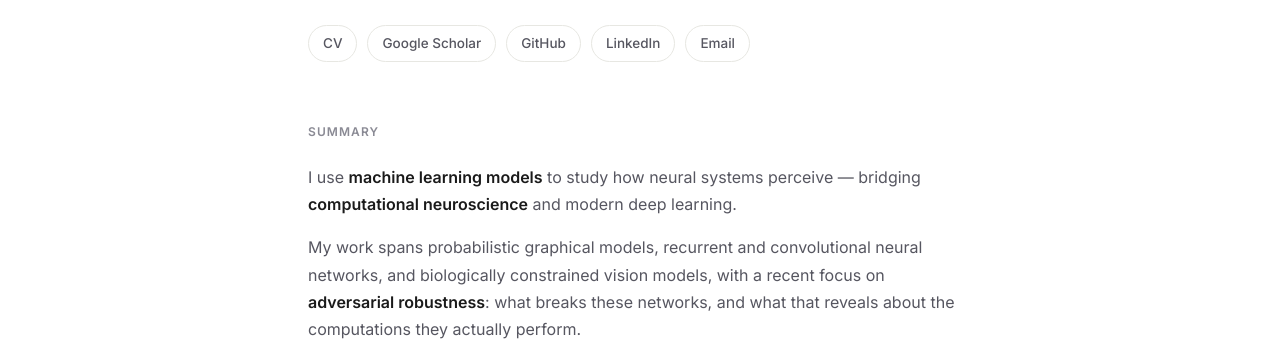
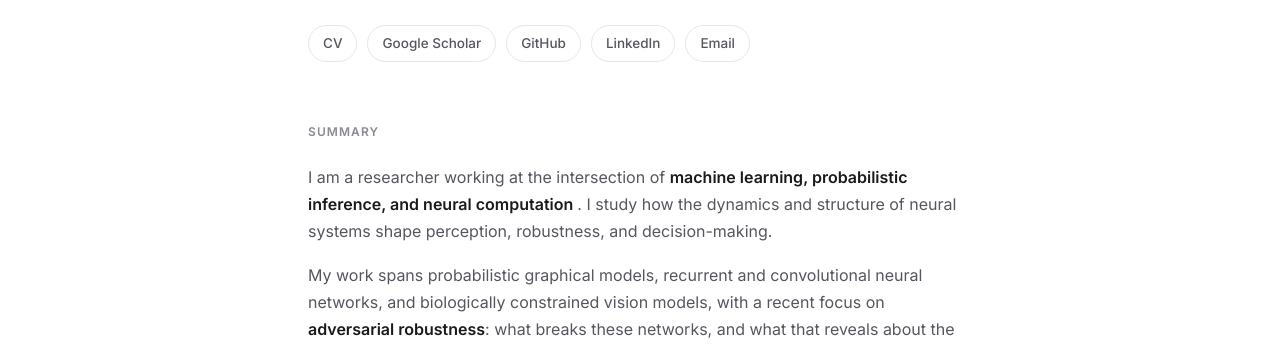
Before and after one commit to alexgarciaduran/alexgarciaduran.github.io, a plain HTML site: page index.html in a window 1280 px wide. Shown: the part 436-783 px from the top of the page. Drawn offline with Linux system fonts and the light colour scheme.

Commit message:
minor description change

```diff
--- a/index.html
+++ b/index.html
@@ -251,8 +251,8 @@ footer a { color: var(--fg3); }
   <div class="wrap">
     <h2 class="section-title">Summary</h2>
     <p>
-      I use <strong>machine learning models</strong> to study how neural systems perceive —
-      bridging <strong>computational neuroscience</strong> and modern deep learning.
+      I am a researcher working at the intersection of <strong>machine learning, probabilistic inference, and neural computation </strong>.
+      I study how the dynamics and structure of neural systems shape perception, robustness, and decision-making.
     </p>
     <p>
       My work spans probabilistic graphical models, recurrent and convolutional neural networks,
```
